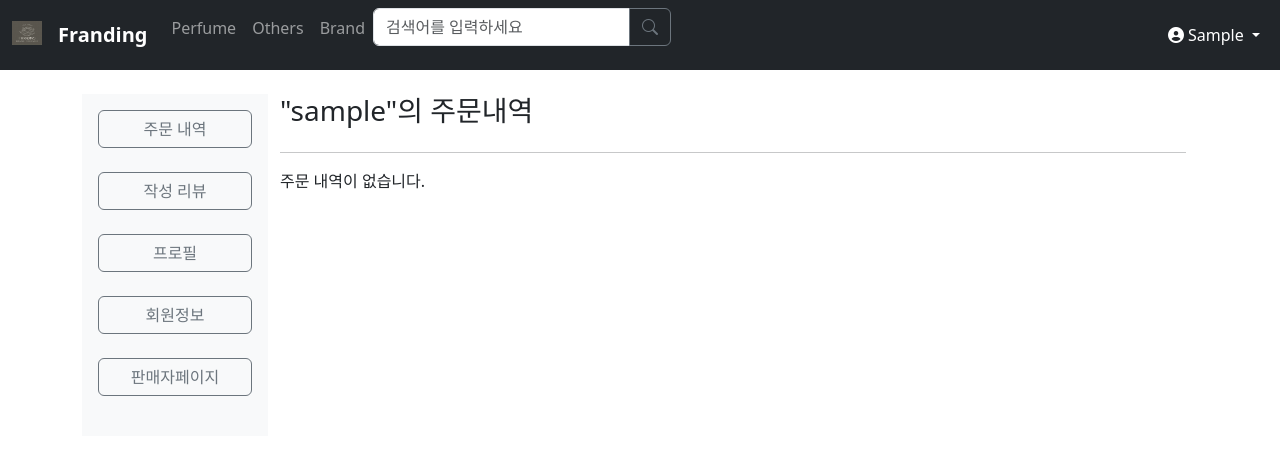
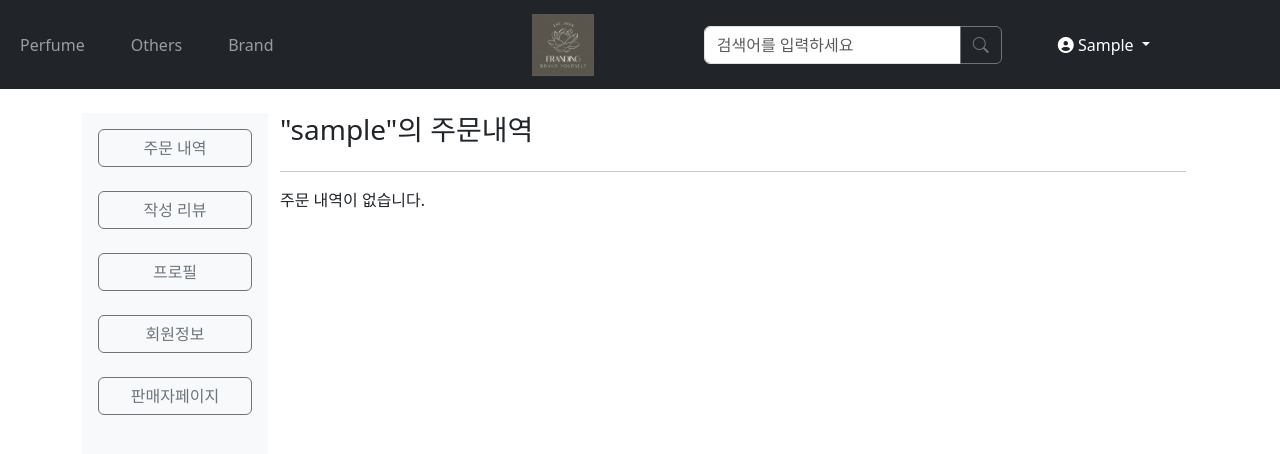
Before and after one commit to choi-jyoon/franding, a Django app: page /mypage/ in a window 1280 px wide. Shown: the top 454 px of the page. Run offline with Django 5.2, Linux system fonts and the light colour scheme; the visitor is signed in with stand-in values (Sample User, id 1); data that the repository does not hold is empty; some libraries are stand-ins or nearby versions.

Commit message:
Style: 네비게이션 바 로고 위치 변경

```diff
--- a/templates/base.html
+++ b/templates/base.html
@@ -8,37 +8,47 @@
     <link href="https://cdn.jsdelivr.net/npm/bootstrap@5.3.3/dist/css/bootstrap.min.css" rel="stylesheet">
     <link rel="stylesheet" href="https://cdn.jsdelivr.net/npm/bootstrap-icons@1.8.1/font/bootstrap-icons.css">
 
-    {% block extra-style %}{% endblock %}
+    {% block extra-style %}
+    <style>
+        .navbar {
+            background-color: ;
+        }
+    </style>
+    {% endblock %}
 </head>
 
 <body>
     <nav class="navbar navbar-expand-lg navbar-dark bg-dark mb-4">
         <div class="container-fluid justify-content-center">
-            <a class="navbar-brand" href="{% url 'home' %}">
-                <img src="{% static 'img/logo.jpg' %}" alt="Logo" width="30" height="24" class="d-inline-block align-text-top"></a>
-            <a class="navbar-brand" href="{% url 'home' %}" style="font-weight: bold; ">Franding</a>
-            <button class="navbar-toggler" type="button" data-bs-toggle="collapse" data-bs-target="#navbarSupportedContent" aria-controls="navbarSupportedContent" aria-expanded="false" aria-label="Toggle navigation">
-                <span class="navbar-toggler-icon"></span>
-            </button>
-            <div class="collapse navbar-collapse" id="navbarSupportedContent">
-                <ul class="navbar-nav me-auto mb-2 mb-lg-0">
-                    <li class="nav-item">
-                        <a class="nav-link"  href="{% url 'item:item_list' %}">Perfume</a>
+            <!-- 좌측 항목들 -->
+            <ul class="navbar-nav me-auto mb-2 mb-lg-0 justify-content-center">
+                <li class="nav-item" style="margin-right: 30px;">
+                    <a class="nav-link" href="{% url 'item:item_list' %}">Perfume</a>
                 </li>
-                    <li class="nav-item">
+                <li class="nav-item" style="margin-right: 30px;">
                     <a class="nav-link" href="{% url 'item:item_list' %}">Others</a>
                 </li>
-                    <li class="nav-item">
+                <li class="nav-item" style="margin-right: 30px;">
                     <a class="nav-link" href="{% url 'item:item_list' %}">Brand</a>
                 </li>
-                    <li class="nav-item">
-                        <div class="input-group mb-3">
-                            <input type="text" class="form-control" placeholder="검색어를 입력하세요" aria-label="Search_word" aria-describedby="button-addon2">
-                            <button class="btn btn-outline-secondary" type="button" id="button-addon2"><i class="bi bi-search"></i></button>
+            </ul>
+
+            <!-- 로고 -->
+            <a class="navbar-brand mx-auto" href="{% url 'home' %}">
+                <img src="{% static 'img/logo.jpg' %}" alt="Logo" width="62" height="62" class="d-inline-block align-text-top">
+            </a>
+
+            <!-- 우측 항목들 -->
+            <ul class="navbar-nav me-auto mb-2 mb-lg-0 justify-content-center align-items-center">
+                <li class="nav-item me-5">
+                    <form action='{% url 'search' %}' method='post'>
+                        {% csrf_token %}
+                    <div class="input-group mb-0">
+                        <input type="text" class="form-control" placeholder="검색어를 입력하세요" aria-label="Search_word" aria-describedby="button-addon2" name="search_word">
+                        <button class="btn btn-outline-secondary" type="submit" id="button-addon2"><i class="bi bi-search"></i></button>
                     </div>
+                </form>
                 </li>
-                </ul>
-                <ul class="navbar-nav ms-auto">
                 <li class="nav-item dropdown">
                     {% if user.is_active %}
                     <a class="nav-link dropdown-toggle text-white" href="#" id="navbarUserDropdown" role="button" data-bs-toggle="dropdown" aria-expanded="false">
@@ -49,7 +59,6 @@
                             {% csrf_token %}
                             <button type="submit" class="dropdown-item">Logout</button>
                         </form>
-                            {% comment %} <li><a class="dropdown-item" href="{% url 'password_change' %}">Change Password</a></li> {% endcomment %}
                         <li><a class="dropdown-item" href="{% url 'mypage:order_index' %}">My Page</a></li>
                     </ul>
                     {% else %}
@@ -63,7 +72,6 @@
                     {% endif %}
                 </li>
             </ul>
-            </div>
         </div>
     </nav>
 
```
Lines whose indentation alone changed are shown as unchanged.
